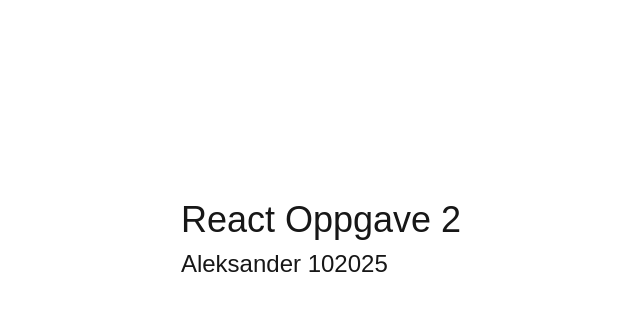
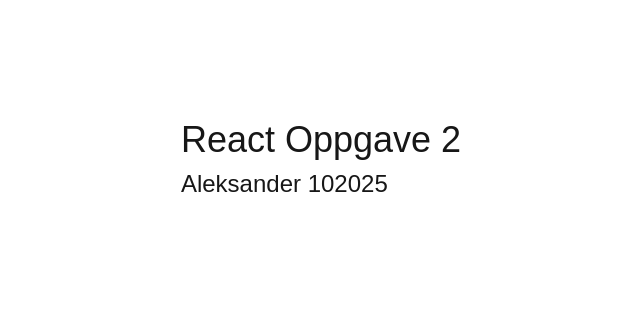
Before and after one commit to Borgerod/react-oppgave-2, a Next.js app in the folder react-oppgave-2/: page / in a window 1280 px wide. Shown: the top 310 px of the page, without its empty margins (319-959 px from the left). Built offline with nearby package versions, Linux system fonts and the light colour scheme; no server answers.

Commit message:
clean up formatting
for example: "text-(--accent-muted)" to "hover:text-accent-light"

```diff
--- a/react-oppgave-2/app/components/CookieClicker.tsx
+++ b/react-oppgave-2/app/components/CookieClicker.tsx
@@ -30,7 +30,7 @@ export default class CookieClicker extends Component<CookieClickerProps> {
 	render() {
 		return (
 			<div className={cn("h-full", "w-full", "flex flex-col", "")}>
-				<h1 className={cn("text-3xl mb-5 text-(--accent-light)")}>
+				<h1 className={cn("text-3xl mb-5 text-accent-light")}>
 					COOKIE CLICKER
 				</h1>
 				<div
@@ -46,7 +46,7 @@ export default class CookieClicker extends Component<CookieClickerProps> {
 					<div
 						id="button-container"
 						className={cn(
-							"flex flex-col bg-(--container) rounded-2xl p-5",
+							"flex flex-col bg-container rounded-2xl p-5",
 							"w-50 h-60"
 						)}>
 						<button
@@ -54,8 +54,8 @@ export default class CookieClicker extends Component<CookieClickerProps> {
 							title="cookie-button"
 							className={cn(
 								"flex h-full w-full",
-								"hover:text-(--accent-light)",
-								"text-(--accent-muted)",
+								"hover:text-accent-light",
+								"text-accent-muted",
 								""
 							)}>
 							<MdOutlineCookie
@@ -65,7 +65,6 @@ export default class CookieClicker extends Component<CookieClickerProps> {
 						{/* TODO [ ]: make button component  */}
 						<div className={cn("flex justify-around")}>
 							<p className={cn("")}>
-								{" "}
 								Click counter: {this.state.clickCounter}
 							</p>
 						</div>
@@ -74,7 +73,7 @@ export default class CookieClicker extends Component<CookieClickerProps> {
 						id="result-display"
 						className={cn(
 							"flex flex-col",
-							"bg-(--container)",
+							"bg-container",
 							"p-5",
 							"rounded-2xl",
 							"w-full",
--- a/react-oppgave-2/app/components/EmptyBowlIcon.tsx
+++ b/react-oppgave-2/app/components/EmptyBowlIcon.tsx
@@ -19,7 +19,7 @@ export default function EmptyBowlIcon() {
 
 			<div
 				className={cn(
-					"bg-(--container)",
+					"bg-container",
 					"w-20 h-20",
 					"col-span-full",
 					"row-start-2 row-span-full",
--- a/react-oppgave-2/app/globals.css
+++ b/react-oppgave-2/app/globals.css
@@ -32,7 +32,7 @@
 	:root {
 		--background: #0a0a0a;
 		--container: lab(30 -0.956401 -12.3224);
-		--container-raised: lab(40 -0.956401 -12.3224);
+		--container-raised: rgba(255, 255, 255, 0.06);
 		--container-lowered: lab(20 0.811279 -12.254);
 		/* --container-lowered: lab(8.11897 0.811279 -12.254); */
 		--accent-light: rgb(192, 145, 94);
@@ -42,6 +42,9 @@
 		--foreground: #ededede2;
 		--foreground-darker: #ededed92;
 		--secondary: #ededed92;
+		--scrollbar-track: transparent;
+		--scrollbar-thumb: rgba(255, 255, 255, 0.06);
+		--scrollbar-thumb-hover: rgba(255, 255, 255, 0.12);
 	}
 }
 
@@ -72,27 +75,32 @@ html::-webkit-scrollbar-thumb {
 html::-webkit-scrollbar-thumb:hover {
 	background: var(--highlight);
 }
-@utility bento-grid {
-	display: grid;
-	grid-template-columns: repeat(3, 1fr);
-	grid-template-rows: masonry; /* REAL MASONRY GRID */
-	gap: 1rem;
+/* this is to change the scrollbar design: */
+html::-webkit-scrollbar {
+	width: 0.5rem;
+	background: var(--scrollbar-track);
 }
 
-@utility bento-item {
-	background: rgb(30 30 30);
-	color: white;
-	border-radius: 1rem;
-	padding: 1rem;
-	width: fit-content;
-	height: fit-content;
-}
-.bento-grid {
-	gap: 1rem;
+html::-webkit-scrollbar-track {
+	background: var(--scrollbar-track);
+	border-radius: 0.25rem;
+	margin: 0.5rem 0;
 }
 
-@supports (grid-template-rows: masonry) {
-	.bento-grid {
-		grid-template-rows: masonry;
-	}
+html::-webkit-scrollbar-thumb {
+	background: var(--scrollbar-thumb);
+	border-radius: 0.25rem;
+	margin: 0.5rem 0;
+	border: 3px solid transparent;
+	background-clip: padding-box;
 }
+
+html::-webkit-scrollbar-thumb:hover {
+	background: var(--scrollbar-thumb-hover);
+}
+
+/* Firefox */
+html {
+	scrollbar-width: thin;
+	scrollbar-color: var(--scrollbar-thumb) var(--scrollbar-track);
+}
--- a/react-oppgave-2/app/lib/cookieGenerator.tsx
+++ b/react-oppgave-2/app/lib/cookieGenerator.tsx
@@ -6,7 +6,6 @@ export default function cookiegenerator() {
 			name: "session_id",
 			value: Math.random().toString(36).slice(2),
 			domain: window.location.hostname,
-			// path: window.location.href,
 			path: window.location.pathname,
 			expires: new Date(Date.now() + Math.random() * 1e10),
 			httpOnly: Math.random() < 0.5,
@@ -17,7 +16,6 @@ export default function cookiegenerator() {
 			name: "preferences",
 			value: GetPreferences(),
 			domain: window.location.hostname,
-			// path: window.location.href,
 			path: window.location.pathname,
 			expires: new Date(Date.now() + Math.random() * 1e10),
 			httpOnly: Math.random() < 0.5,
@@ -30,7 +28,6 @@ export default function cookiegenerator() {
 				Math.random() * 1e10
 			)}`,
 			domain: window.location.hostname,
-			// path: window.location.href,
 			path: window.location.pathname,
 			expires: new Date(Date.now() + Math.random() * 1e10),
 			httpOnly: Math.random() < 0.5,
--- a/react-oppgave-2/app/lib/preferances.tsx
+++ b/react-oppgave-2/app/lib/preferances.tsx
@@ -1,5 +1,5 @@
 export default function GetPreferences() {
-	let prefs = {
+	const prefs = {
 		theme: "dark",
 		language: "en",
 	};
--- a/react-oppgave-2/app/page.tsx
+++ b/react-oppgave-2/app/page.tsx
@@ -1,35 +1,38 @@
 "use client";
-import CookieClicker from "@/components/CookieClicker";
-import CallToAction from "@/components/CallToAction";
 import { cn } from "./lib/utils";
 import { useRouter } from "next/navigation"; // added
+import { useEffect } from "react";
+import { fetchInitialGrids } from "@/lib/API/getCatFacts";
 
 export default function Home() {
 	const router = useRouter(); // added
+
+	useEffect(() => {
+		// Prefetch cat facts so the /pages/cat-facts route can render immediately
+		fetchInitialGrids(6).catch((err) =>
+			console.error("Prefetch failed:", err)
+		);
+	}, []);
 
 	return (
 		<main
 			className={cn(
 				"flex flex-col",
 				"h-screen w-screen",
-				"items-end",
-				"justify-start",
 				"items-center",
-				"content-center",
-				"py-20",
-				"px-55",
+
 				""
 			)}>
 			<div className={cn("flex flex-col py-30")}>
 				<h1 className={cn("text-4xl text-(--forground) mb-2", "")}>
 					React Oppgave 2
 				</h1>
-				<h2 className={cn("text-2xl text-(--secondary)", "")}>
+				<h2 className={cn("text-2xl text-secondary", "")}>
 					Aleksander 102025
 				</h2>
 			</div>
 
-			<div className="flex w-full justify-around">
+			<div className="flex w-full justify-center gap-5">
 				{/* <button>
 					{" "}
 					<a href="http://localhost:3000/pages/cookie-clicker"></a>
@@ -40,8 +43,9 @@ export default function Home() {
 						"text-background",
 						"border-none",
 						"rounded-full",
-						"bg-(--accent-light)",
-						"hover:bg-(--accent)",
+						"bg-accent-light",
+						"hover:bg-accent",
+						// "text-secondary",
 
 						""
 					)}
@@ -54,8 +58,9 @@ export default function Home() {
 						"text-background",
 						"border-none",
 						"rounded-full",
-						"bg-(--accent-light)",
-						"hover:bg-(--accent)",
+						"bg-accent-light",
+						"hover:bg-accent",
+						// "text-secondary",
 						""
 					)}
 					onClick={() => router.push("/pages/cat-facts")}>
@@ -67,8 +72,9 @@ export default function Home() {
 						"text-background",
 						"border-none",
 						"rounded-full",
-						"bg-(--accent-light)",
-						"hover:bg-(--accent)",
+						"bg-accent-light",
+						"hover:bg-accent",
+						// "text-secondary",
 						""
 					)}
 					onClick={() => router.push("/pages/users")}>
```
Also changed, not shown: 1 other file (tests, documents, lock files or other folders).
